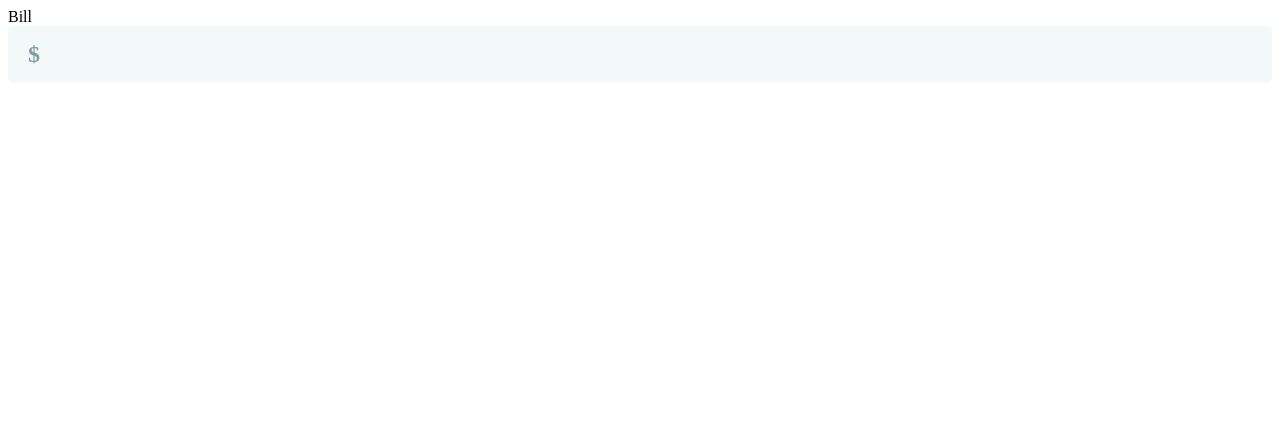
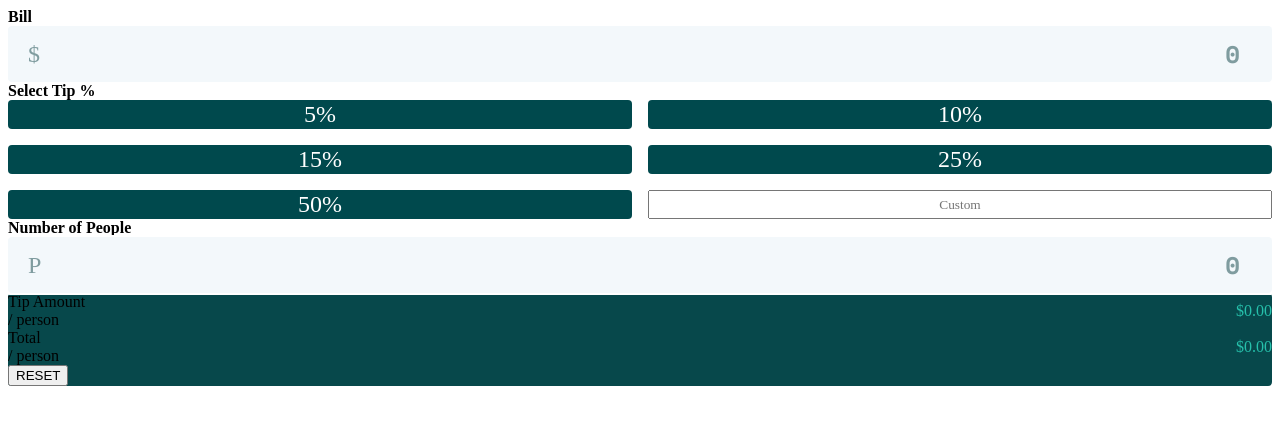
Before and after one commit to kubikill/tip-calculator-app-main, a Gatsby site: page /TipCalculator in a window 1280 px wide. Built offline with nearby package versions, Linux system fonts and the light colour scheme; Gatsby itself is replaced by a stand-in of ours.

Commit message:
Sync with remote repo

```diff
--- a/package.json
+++ b/package.json
@@ -24,6 +24,7 @@
     "gatsby-plugin-sharp": "^3.13.0",
     "gatsby-source-filesystem": "^3.13.0",
     "react": "^17.0.1",
+    "react-currency-format": "^1.0.0",
     "react-dom": "^17.0.1",
     "react-helmet": "^6.1.0",
     "sass": "^1.39.2"
--- a/src/pages/TipCalculator.js
+++ b/src/pages/TipCalculator.js
@@ -1,19 +1,159 @@
-import { useState, useEffect } from "react";
+import { useState, useEffect, useRef } from "react";
 import * as tipCalculatorStyle from "./TipCalculator.module.scss";
+import CurrencyFormat from "react-currency-format";
 
 const TipCalculator = () => {
   const [bill, setBill] = useState({
-    bill: 0,
+    cost: 0,
     tipPercent: 0,
     numOfPeople: 0,
   });
-  useEffect(() => {}, [bill]);
+
+  const [calculated, setCalculated] = useState({
+    tipPerPerson: 0,
+    totalPerPerson: 0,
+  });
+
+  let activeButton = useRef(null);
+
+  useEffect(() => {
+    let tipPerPerson = (bill.cost / bill.numOfPeople) * (bill.tipPercent / 100);
+    if (isNaN(tipPerPerson) | (tipPerPerson === Infinity)) {
+      tipPerPerson = 0;
+    }
+    let totalPerPerson = bill.cost / bill.numOfPeople + tipPerPerson;
+    if (isNaN(totalPerPerson) | (totalPerPerson === Infinity)) {
+      totalPerPerson = 0;
+    }
+    setCalculated({
+      tipPerPerson: tipPerPerson,
+      totalPerPerson: totalPerPerson,
+    });
+    console.log(bill);
+    console.log(calculated);
+  }, [bill]);
+
+  function handleButtonClick(event) {
+    if (activeButton.current) {
+      activeButton.current.classList.remove(tipCalculatorStyle.active);
+    }
+    activeButton.current = event.target;
+    activeButton.current.classList.add(tipCalculatorStyle.active);
+    setBill({
+      ...bill,
+      tipPercent: parseInt(event.target.value),
+    });
+  }
+  function handleCustomTipPercent(event) {
+    setBill({
+      ...bill,
+      tipPercent: parseInt(event.target.value),
+    });
+  }
+
   return (
     <div className="tipCalculator">
-      <label for="bill">Bill</label>
-      <div className={tipCalculatorStyle.inputContainer}>
-        <div className={tipCalculatorStyle.inputIcon}>$</div>
-        <input id="bill" type="number" />
+      <div>
+        <label htmlFor="bill">Bill</label>
+        <div className={tipCalculatorStyle.inputContainer}>
+          <div className={tipCalculatorStyle.inputIcon}>$</div>
+          <CurrencyFormat
+            thousandSeparator={true}
+            decimalScale={2}
+            placeholder="0"
+            step="0.01"
+            onValueChange={(values) => {
+              setBill({
+                ...bill,
+                cost: values.floatValue,
+              });
+            }}
+          />
+        </div>
+
+        <label>Select Tip %</label>
+        <div className={tipCalculatorStyle.tipContainer}>
+          <button onClick={handleButtonClick} value={5}>
+            5%
+          </button>
+          <button onClick={handleButtonClick} value={10}>
+            10%
+          </button>
+          <button onClick={handleButtonClick} value={15}>
+            15%
+          </button>
+          <button onClick={handleButtonClick} value={25}>
+            25%
+          </button>
+          <button onClick={handleButtonClick} value={50}>
+            50%
+          </button>
+          <CurrencyFormat
+            placeholder="Custom"
+            suffix="%"
+            onValueChange={(values) => {
+              if (activeButton.current) {
+                activeButton.current.classList.remove(
+                  tipCalculatorStyle.active
+                );
+              }
+              activeButton.current = null;
+              setBill({
+                ...bill,
+                numOfPeople: values.value,
+              });
+            }}
+          />
+        </div>
+
+        <label htmlFor="people">Number of People</label>
+        <div className={tipCalculatorStyle.inputContainer}>
+          <div className={tipCalculatorStyle.inputIcon}>P</div>
+          <input
+            name="numOfPeople"
+            type="number"
+            placeholder="0"
+            onInput={(event) => {
+              setBill({
+                ...bill,
+                numOfPeople: parseInt(event.target.value),
+              });
+            }}
+          />
+        </div>
+      </div>
+      <div className={tipCalculatorStyle.tipResults}>
+        <div className={tipCalculatorStyle.result}>
+          <div className="resultLabel">
+            Tip Amount
+            <br /> / person
+          </div>
+          <CurrencyFormat
+            thousandSeparator={true}
+            decimalScale={2}
+            fixedDecimalScale={true}
+            className={tipCalculatorStyle.resultValue}
+            prefix="$"
+            displayType="text"
+            value={calculated.tipPerPerson}
+          />
+        </div>
+        <div className={tipCalculatorStyle.result}>
+          <div className="resultLabel">
+            Total
+            <br /> / person
+          </div>
+          <CurrencyFormat
+            thousandSeparator={true}
+            decimalScale={2}
+            fixedDecimalScale={true}
+            className={tipCalculatorStyle.resultValue}
+            prefix="$"
+            displayType="text"
+            value={calculated.totalPerPerson}
+          />
+        </div>
+        <button>RESET</button>
       </div>
     </div>
   );
--- a/src/pages/TipCalculator.module.scss
+++ b/src/pages/TipCalculator.module.scss
@@ -1,9 +1,15 @@
+label {
+  font-weight: 700;
+}
+
 .inputContainer {
-  background-color: #F3F8Fb;
+  background-color: #f3f8fb;
   border-radius: 4px;
   display: flex;
   font-weight: 700;
+  position: relative;
   input {
+    color: hsl(183, 100%, 15%);
     appearance: none;
     -moz-appearance: textfield;
     flex-grow: 1;
@@ -14,20 +20,72 @@
     font-size: 24px;
     font-family: "Space Mono", monospace;
     font-weight: inherit;
+    width: 0;
+    outline-color: transparent;
+    outline-width: 2px;
+    outline-style: auto;
+    transition: outline-color 0.25s;
+    &:active,
+    &:focus {
+      outline-color: hsl(172, 67%, 45%);
+    }
     &::-webkit-outer-spin-button,
     &::-webkit-inner-spin-button {
       -webkit-appearance: none;
       margin: 0;
     }
+    &::placeholder,
+    &:placeholder-shown {
+      color: hsl(184, 14%, 56%);
+    }
+  }
+}
+
+.tipContainer {
+  display: grid;
+  grid-template-columns: minmax(0, 1fr) minmax(0, 1fr);
+  gap: 16px;
+  button {
+    font-family: inherit;
+    background-color: hsl(183, 100%, 15%);
+    color: hsl(0, 0%, 100%);
+    font-size: 24px;
+    border-radius: 4px;
+    border-style: none;
+    transition: background-color 0.15s, color 0.15s;
+    &:active,
+    &.active {
+      background-color: hsl(172, 67%, 45%);
+      color: hsl(183, 100%, 15%);
+    }
+  }
+  input {
+    font-family: inherit;
+    text-align: center;
   }
 }
 
 .inputIcon {
   font-size: 24px;
-  padding: 0 20px;
+  color: hsl(184, 14%, 56%);
+  position: absolute;
+  font-weight: 400;
+  top: 50%;
+  left: 20px;
+  transform: translateY(-50%);
+}
+
+.tipResults {
+  background-color: #07484b;
+  border-radius: 4px;
+}
+
+.result {
   display: flex;
-  justify-content: center;
+  justify-content: space-between;
   align-items: center;
-  color: hsl(184, 14%, 56%);
-  font-weight: inherit;
 }
+
+.resultValue {
+  color: hsl(172, 67%, 45%);
+}
--- a/src/pages/index.scss
+++ b/src/pages/index.scss
@@ -14,6 +14,7 @@ body {
   margin: 0;
   font-family: "Space Mono", monospace;
   background-color: hsl(185, 41%, 84%);
+  color: hsl(183, 100%, 15%);
 }
 
 main {
```
Also changed, not shown: 1 other file.
